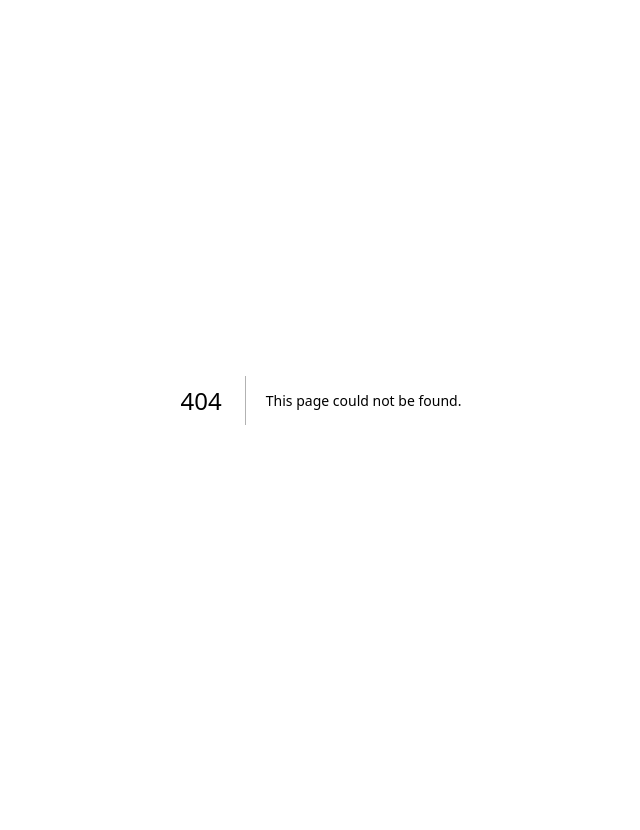
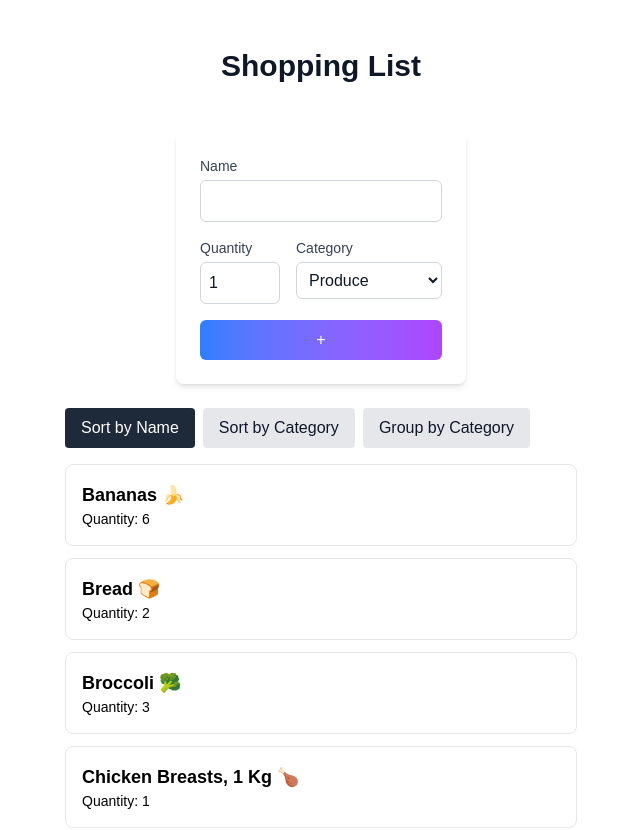
Before and after one commit to RealTestingp/cprg306-assignments, a Next.js app: page /week-8 in a window 1280 px wide. Before the commit this address had no page. Shown: the top 830 px of the page, without its empty margins (319-959 px from the left). Before the commit the page ends 800 px from the top, so only its background shows below. Built offline with nearby package versions, Linux system fonts and the light colour scheme.

Commit message:
Start week-8

```diff
--- a/app/page.js
+++ b/app/page.js
@@ -10,6 +10,7 @@ export default function Home() {
       <Link href="/week-5">Go to Week 5 → </Link>
       <Link href="/week-6">Go to Week 6 → </Link>
       <Link href="/week-7">Go to Week 7 → </Link>
+      <Link href="/week-8">Go to Week 8 → </Link>
     </main>
   );
 }
--- /dev/null
+++ b/app/week-8/ItemList.js
@@ -0,0 +1,74 @@
+import Item from './item';
+import { useState } from 'react';
+
+const ItemList = ({ items }) => {
+  const [sortBy, setSortBy] = useState('name');
+
+  const sortedItems = [...items].sort((a, b) =>
+    a['name'].localeCompare(b['name'])
+  );
+
+  const groupItems = sortedItems.reduce((grouped, item) => {
+    if (!grouped[item.category]) {
+      grouped[item.category] = [];
+    }
+    grouped[item.category].push(item);
+    return grouped;
+  }, {});
+
+  const sortedCategories = Object.keys(groupItems).sort();
+
+  const buttonClass = (mode) =>
+    `mr-2 px-4 py-2 rounded ${
+      sortBy === mode
+        ? 'bg-gray-800 text-white dark:bg-gray-200 dark:text-gray-900'
+        : 'bg-gray-200 text-gray-900 dark:bg-gray-700 dark:text-white'
+    }`;
+
+  return (
+    <div className="w-full max-w-lg">
+      <div className="mb-4">
+        <button onClick={() => setSortBy('name')} className={buttonClass('name')}>
+          Sort by Name
+        </button>
+        <button onClick={() => setSortBy('category')} className={buttonClass('category')}>
+          Sort by Category
+        </button>
+        <button onClick={() => setSortBy('grouped')} className={buttonClass('grouped')}>
+          Group by Category
+        </button>
+      </div>
+
+      {sortBy === 'grouped' ? (
+        sortedCategories.map((category) => (
+          <div key={category} className="mb-6">
+            <h2 className="text-xl font-semibold mb-3 capitalize">{category}</h2>
+            {groupItems[category].map((item) => (
+              <Item
+                key={item.id}
+                name={item.name}
+                quantity={item.quantity}
+                category={item.category}
+              />
+            ))}
+    </div>
+  ))
+) : ( // else sort by name or category
+  <div>
+    {[...items]
+      .sort((a, b) => a[sortBy].localeCompare(b[sortBy]))
+      .map((item) => (
+        <Item
+          key={item.id}
+          name={item.name}
+          quantity={item.quantity}
+          category={item.category}
+        />
+      ))}
+  </div>
+)}
+    </div>
+  );
+}
+
+export default ItemList;
--- /dev/null
+++ b/app/week-8/NewItem.js
@@ -0,0 +1,65 @@
+"use client";
+import { useState } from "react";
+
+const initialState = { name: "", quantity: 1, category: "produce" };
+
+const NewItem = ({ onAddItem }) => {
+  const [item, setItem] = useState(initialState);
+
+  const handleChange = (e) => {
+    const { name, value, type } = e.target;
+    setItem((prev) => ({
+      ...prev,
+      [name]: type === "number" ? Number(value) : value,
+    }));
+  };
+
+  const handleSubmit = (e) => {
+    e.preventDefault();
+    const newItem = { ...item, id: Math.random().toString(36).substring(2, 9) };
+    onAddItem(newItem);
+    setItem(initialState)
+  };
+
+  const categories = ["produce", "dairy", "bakery", "meat", "frozen foods", "canned goods", "dry goods", "beverages", "snacks", "household", "other"];
+  return (
+    <form className="max-w-md mx-auto bg-white dark:bg-gray-800 p-6 rounded-lg shadow-md" onSubmit={handleSubmit}>
+
+      <label htmlFor="name" className="block mb-1 text-sm font-medium text-gray-700 dark:text-gray-300">
+        Name
+      </label>
+      <input id="name" name="name" type="text" value={item.name} onChange={handleChange} required
+        className="w-full p-2 rounded-md border border-gray-300 dark:border-gray-600 dark:bg-gray-700 dark:text-white mb-4" />
+
+      <div className="flex gap-4 mb-4">
+        <div>
+          <label htmlFor="quantity" className="block mb-1 text-sm font-medium text-gray-700 dark:text-gray-300">
+            Quantity
+          </label>
+          <input id="quantity" name="quantity" type="number" min="1" max="99" value={item.quantity} onChange={handleChange}
+            className="w-20 p-2 rounded-md border border-gray-300 dark:border-gray-600 dark:bg-gray-700 dark:text-white" />
+        </div>
+        <div className="flex-1">
+          <label htmlFor="category" className="block mb-1 text-sm font-medium text-gray-700 dark:text-gray-300">
+            Category
+          </label>
+          <select id="category" name="category" value={item.category} onChange={handleChange}
+            className="w-full p-2 rounded-md border border-gray-300 dark:border-gray-600 dark:bg-gray-700 dark:text-white">
+            {categories.map((cat) => (
+              <option key={cat} value={cat}>
+                {cat.split(" ").map(word => word.charAt(0).toUpperCase() + word.slice(1)).join(" ")}
+              </option>
+            ))}
+          </select>
+        </div>
+      </div>
+
+      <button type="submit"
+        className="w-full bg-gradient-to-r from-blue-500 to-purple-500 text-white px-4 py-2 rounded-md hover:from-blue-600 hover:to-purple-600">
+        +
+      </button>
+    </form>
+  );
+}
+
+export default NewItem;
--- /dev/null
+++ b/app/week-8/item.js
@@ -0,0 +1,15 @@
+const Item = ({ name, quantity, category }) => {
+  return (
+    <ul className="bg-white border border-gray-200 rounded-lg mb-3">
+      <div className="flex justify-between items-center p-4">
+        <div>
+          <h2 className="text-lg text-black font-semibold capitalize">{name}</h2>
+          {/* <p className="text-sm text-gray-500 capitalize">{category}</p> */}
+          <p className="text-sm text-black">Quantity: {quantity}</p>
+        </div>
+      </div>
+    </ul>
+  );
+}
+
+export default Item;
--- /dev/null
+++ b/app/week-8/items.json
@@ -0,0 +1,74 @@
+[
+  {
+    "id": "1h2GJKH12gkHG31h1H",
+    "name": "milk, 4 L 🥛",
+    "quantity": 1,
+    "category": "dairy"
+  },
+  {
+    "id": "2KJH3k2j3H1k2J3K1H",
+    "name": "bread 🍞",
+    "quantity": 2,
+    "category": "bakery"
+  },
+  {
+    "id": "3h2KJH3k2j3H1k2J3",
+    "name": "eggs, dozen 🥚",
+    "quantity": 2,
+    "category": "dairy"
+  },
+  {
+    "id": "4k2J3K1H2GJKH12gk",
+    "name": "bananas 🍌",
+    "quantity": 6,
+    "category": "produce"
+  },
+  {
+    "id": "5H1h1H2KJH3k2j3H",
+    "name": "broccoli 🥦",
+    "quantity": 3,
+    "category": "produce"
+  },
+  {
+    "id": "6H1k2J3K1H2GJKH1",
+    "name": "chicken breasts, 1 kg 🍗",
+    "quantity": 1,
+    "category": "meat"
+  },
+  {
+    "id": "7gkHG31h1H2KJH3k",
+    "name": "pasta sauce 🍝",
+    "quantity": 3,
+    "category": "canned goods"
+  },
+  {
+    "id": "8j3H1k2J3K1H2GJK",
+    "name": "spaghetti, 454 g 🍝",
+    "quantity": 2,
+    "category": "dry goods"
+  },
+  {
+    "id": "9H12gkHG31h1H2KJ",
+    "name": "toilet paper, 12 pack 🧻",
+    "quantity": 1,
+    "category": "household"
+  },
+  {
+    "id": "10H3k2j3H1k2J3K1",
+    "name": "paper towels, 6 pack",
+    "quantity": 1,
+    "category": "household"
+  },
+  {
+    "id": "11k2J3K1H2GJKH12",
+    "name": "dish soap 🍽️",
+    "quantity": 1,
+    "category": "household"
+  },
+  {
+    "id": "12GJKH12gkHG31h1",
+    "name": "hand soap 🧼",
+    "quantity": 4,
+    "category": "household"
+  }
+]
--- /dev/null
+++ b/app/week-8/page.js
@@ -0,0 +1,23 @@
+"use client";
+import ItemList from "./ItemList";
+import NewItem from "./NewItem";
+import items from "./items"
+import { useState } from "react";
+
+const App = () => {
+  const [itemList, setItemList] = useState(items);
+
+  const handleAddItem = (newItem) => {
+    setItemList((prev) => [...prev, newItem]);
+  };
+
+  return (
+    <main className="min-h-screen bg-white dark:bg-gray-900 text-gray-900 dark:text-white p-6 flex flex-col items-center gap-6 pt-12">
+      <h1 className="text-3xl font-bold mb-6">Shopping List</h1>
+      <NewItem onAddItem={handleAddItem} />
+      <ItemList items={itemList} />
+    </main>
+  )
+};
+
+export default App;
```
